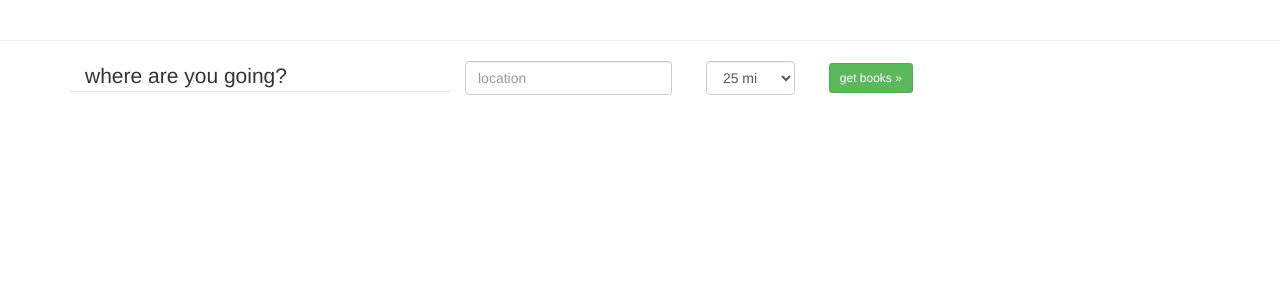
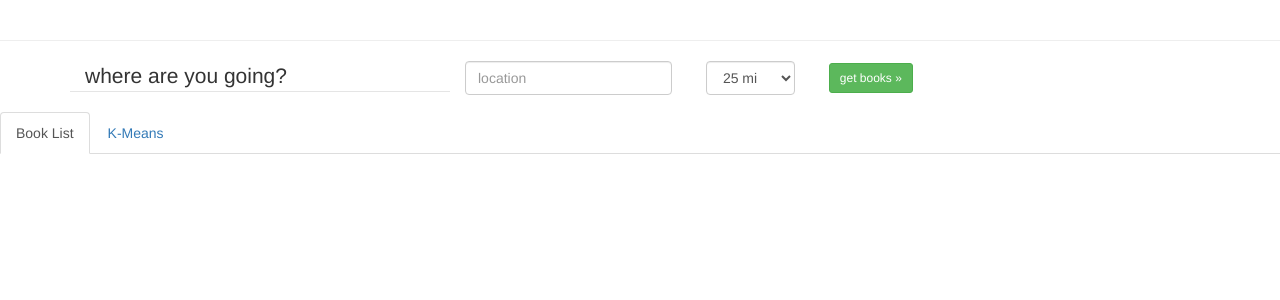
Before and after one commit to Tiffany8/wunderLand, a Flask app: page / in a window 1280 px wide. Shown: the part 52-352 px from the top of the page. Run offline with Flask 2, Linux system fonts and the light colour scheme; some libraries are stand-ins or nearby versions.

Commit message:
The toggle is working for the tabs between kmeans and book list

```diff
--- a/static/projectwun.js
+++ b/static/projectwun.js
@@ -21,8 +21,6 @@
 
 // $('#book-search-submit-button').on('click', getBookResults).load("/search", showBookResults);
 
-
-
 function getBookResults(evt) {
   evt.preventDefault();
   $('#results-div').empty();
@@ -31,25 +29,40 @@ function getBookResults(evt) {
   var url = "/search?" + $('#user_book_query').serialize();
 
   $.get(url, function(json) {
-    console.log(json.name);
+    // console.log(json.name);
+    console.log(json.kmeans);
     $("#results-div").append("<div class='container'><p>Found " + json.name.length + " books associated with " + $("#search-input").val() + ".</p></div>");
     // $("#user-location-query").append($("#user_book_query").val());
     for (var book=0; book <json.name.length; book++) {
     //     console.log(book);
-        $("#book-result-div").append("<div class='container'><div class='jumbotron'><img id='bookcover' src='" + json.name[book].thumbnailUrl + "'></div></div>");
+        $("#book-result-div").append("<div><img id='bookcover' class='book-thumbnail' src='" + json.name[book].thumbnailUrl + "'></div></div>");
 
 
       }
-      $(".jumbotron").click(function() {
-    console.log("hello")
-   // $('#imagepreview').attr('src', $('#bookcover').attr('src'));
-   $('#imagemodal').show();
+      $("#kmeans_graph").append(json.kmeans);
+      // $(".jumbotron").click(function() {
+      // console.log("hello")
+      // // $('#imagepreview').attr('src', $('#bookcover').attr('src'));
+      // $('#imagemodal').show();
 
-});
+      // });
 
   });
+}
 
-}
+
+$(document).ready(function () {
+  $('#user_book_query').on('submit', getBookResults);
+  $('#books').tab('show')
+  $('#myTab a:first').click(function (e) {
+    e.preventDefault()
+    $(this).tab('show')
+  });
+  $('#myTab a:last').click(function (e) {
+    e.preventDefault()
+    $(this).tab('show')
+  });
+})
 
 
 //       $( ".jumbotron" ).click(function() {
@@ -75,8 +88,3 @@ function getBookResults(evt) {
 
 
 // $("#book-result-div").on("click", getBookModal);
-
-
-$(document).ready(function () {
-  $('#user_book_query').on('submit', getBookResults);
-})
--- a/templates/index.html
+++ b/templates/index.html
@@ -36,14 +36,32 @@
 		</fieldset>
 		</form>
 
-
 </div>
 
 
 
+		<div id='results-div' class="book-search-results"></div>
 
-		<div id='results-div' class="book-search-results"></div>
-		<div id='book-result-div' class="book-search-results"></div>
+
+
+
+
+
+
+<ul class="nav nav-tabs" id='myTab' data-tabs='tabs'>
+  <li role='presentation' class="active"><a href="#books" aria-controls='#books' role='tab' data-toggle="tab">Book List</a></li>
+  <li role='presentation'><a href="#kmeans" aria-controls='#kmeans' role='tab'data-toggle="tab">K-Means</a></li>
+</ul>
+
+<div id="myTabContent" class="tab-content">
+  <div class="tab-pane fade active in" role='tabpanel' id="books">
+  	<div class='rectangle-box' id="book-result-div"></div>
+  </div>
+
+  <div class="tab-pane fade" role='tabpanel' id="kmeans">
+    <div class='rectangle-box' id='kmeans_graph'></div>
+  </div>
+</div>
 
 
 <!-- Modal -->
```
